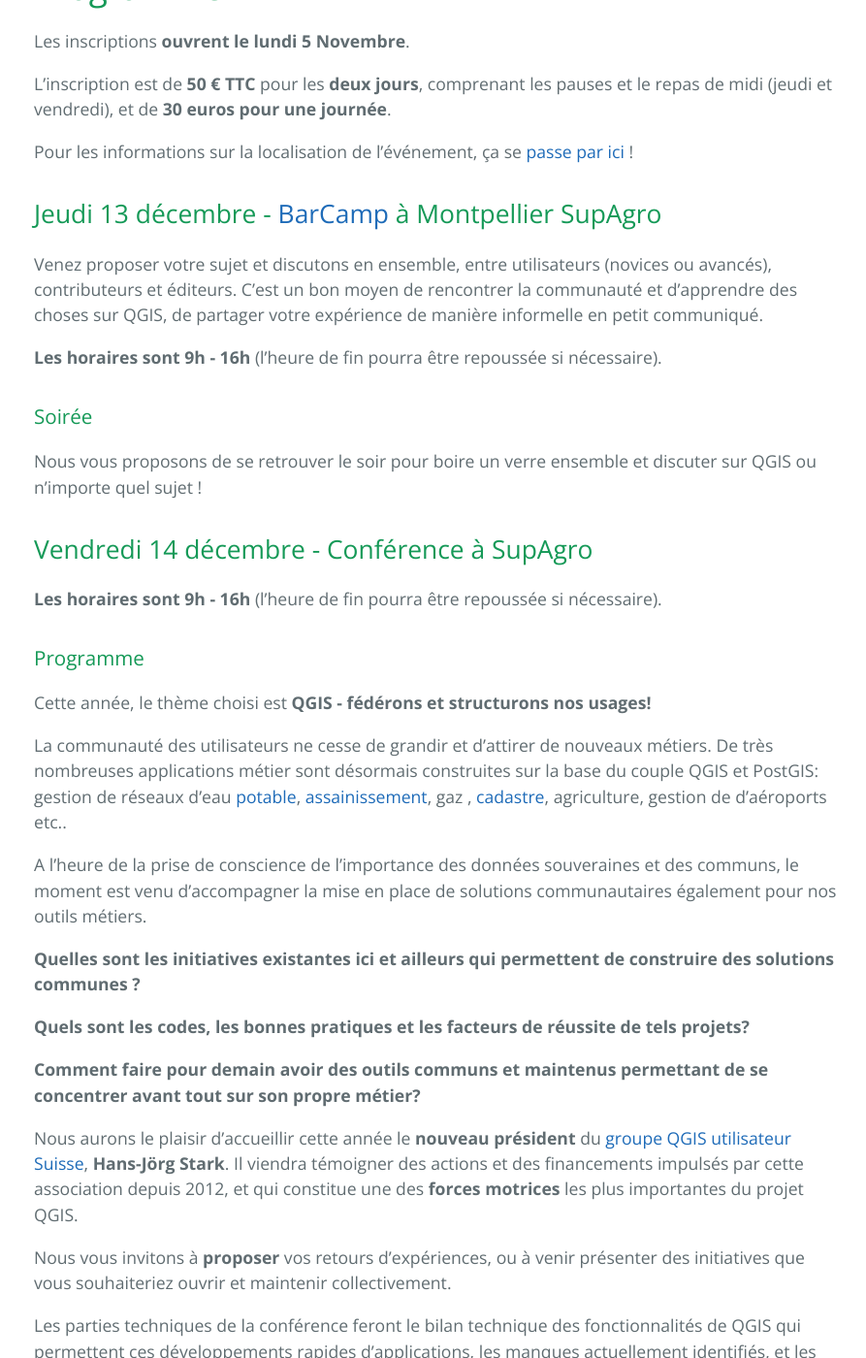
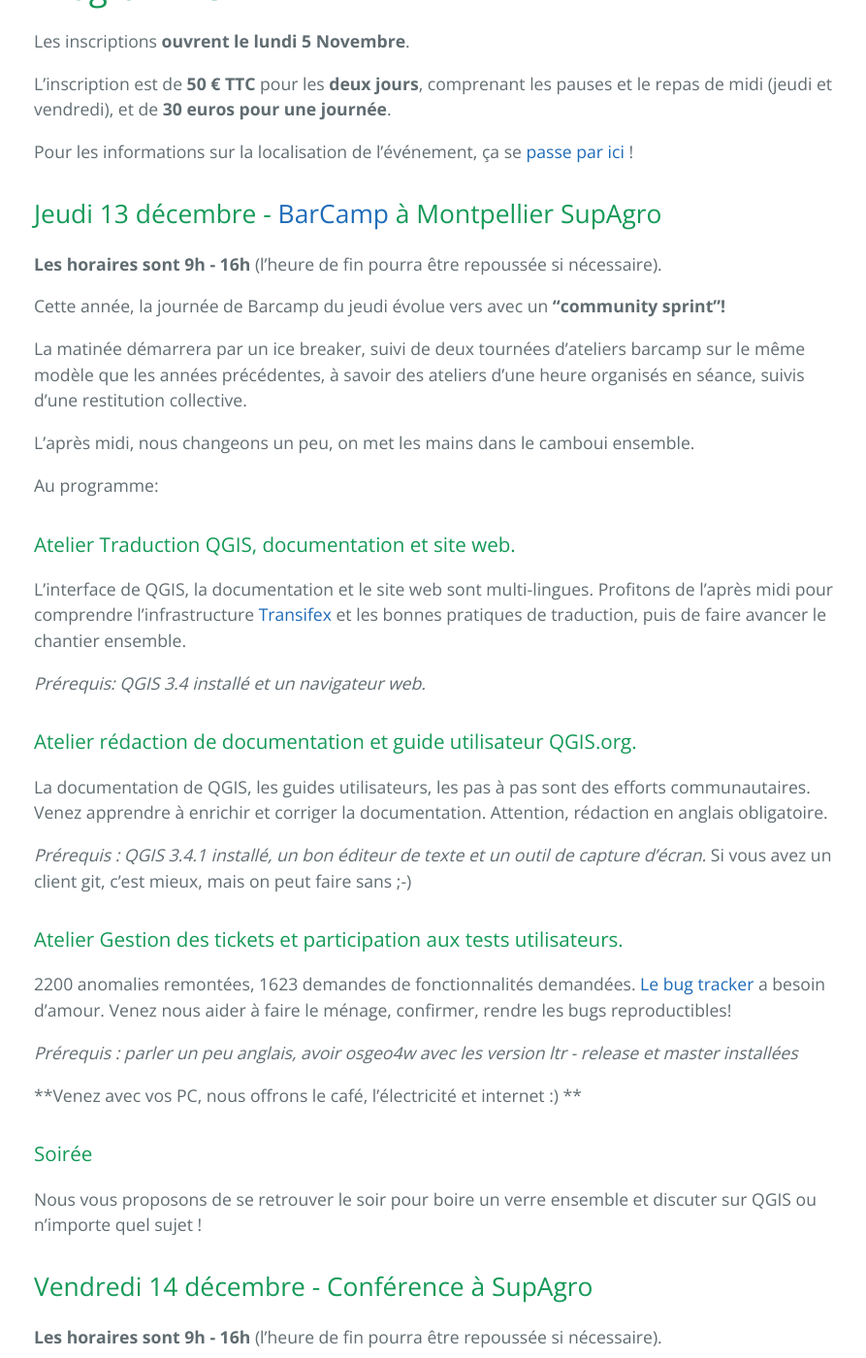
Before and after one commit to OSGeo-fr/QGIS-conf-fr-website, a Jekyll site: the page built from z20_programme.md, in a window 1280 px wide and 1400 px high, scrolled down 522 px. Shown: the whole window at 97% size, without its empty margins (189-1082 px from the left). Built offline with Jekyll 4.4.1, drawn with Linux system fonts in a browser that asks for light colours; some of the changed text lies outside the part shown.

Commit message:
update barcamp content

```diff
--- a/z20_programme.md
+++ b/z20_programme.md
@@ -14,9 +14,35 @@ Pour les informations sur la localisation de l'événement, ça se [passe par ic
 
 ## Jeudi 13 décembre - [BarCamp](https://fr.wikipedia.org/wiki/BarCamp) à Montpellier SupAgro
 
-Venez proposer votre sujet et discutons en ensemble, entre utilisateurs (novices ou avancés), contributeurs et éditeurs. C'est un bon moyen de rencontrer la communauté et d'apprendre des choses sur QGIS, de partager votre expérience de manière informelle en petit communiqué.
+**Les horaires sont 9h - 16h** (l'heure de fin pourra être repoussée si nécessaire).
 
-**Les horaires sont 9h - 16h** (l'heure de fin pourra être repoussée si nécessaire).
+Cette année, la journée de Barcamp du jeudi évolue vers avec un **"community sprint"!**
+
+La matinée démarrera par un ice breaker, suivi de deux tournées d'ateliers barcamp sur le même modèle que les années précédentes, à savoir des ateliers d'une heure organisés en séance, suivis d'une restitution collective.
+
+L'après midi, nous changeons un peu, on met les mains dans le camboui ensemble.
+
+Au programme:
+
+### Atelier Traduction QGIS, documentation et site web.
+
+L'interface de QGIS, la documentation et le site web sont multi-lingues. Profitons de l'après midi pour comprendre l'infrastructure [Transifex](https://www.transifex.com/qgis/QGIS/translate/#fr/qgis-application/149393953?q=translated%3Ano) et les bonnes pratiques de traduction, puis de faire avancer le chantier ensemble.
+
+*Prérequis: QGIS 3.4 installé et un navigateur web.*
+
+### Atelier rédaction de documentation et guide utilisateur QGIS.org.
+
+La documentation de QGIS, les guides utilisateurs, les pas à pas sont des efforts communautaires. Venez apprendre à enrichir et corriger la documentation. Attention, rédaction en anglais obligatoire.
+
+*Prérequis :  QGIS 3.4.1 installé, un bon éditeur de texte et un outil de capture d'écran.* Si vous avez un client git, c'est mieux, mais on peut faire sans ;-)
+
+### Atelier Gestion des tickets et participation aux tests utilisateurs.
+
+2200 anomalies remontées, 1623 demandes de fonctionnalités demandées. [Le bug tracker](https://issues.qgis.org/) a besoin d'amour. Venez nous aider à faire le ménage, confirmer, rendre les bugs reproductibles!
+
+*Prérequis : parler un peu anglais, avoir osgeo4w avec les version ltr - release et master installées*
+
+**Venez avec vos PC, nous offrons le café, l'électricité et internet :) **
 
 ### Soirée
 
@@ -33,12 +59,21 @@ Cette année, le thème choisi est **QGIS - fédérons et structurons nos usages
 
 La communauté des utilisateurs ne cesse de grandir et d'attirer de nouveaux métiers. De très nombreuses applications métier sont désormais construites sur la base du couple QGIS et PostGIS:  gestion de réseaux d'eau [potable](http://qwat.org/), [assainissement](https://github.com/QGEP),  gaz ,  [cadastre](https://plugins.qgis.org/plugins/cadastre/), agriculture, gestion de d'aéroports etc..
 
-A l'heure de la prise de conscience de l'importance des données souveraines et des communs, le moment est venu d'accompagner la mise en place de solutions communautaires également pour nos outils métiers.
+<button name="button" onclick="location.href='/presentation.html';">**Je propose une présentation**</button>
 
-**Quelles sont les initiatives existantes ici et ailleurs qui permettent de construire des solutions communes ?**
+<button name="button" onclick="location.href='/presentation.html';">**Je propose une présentation**</button>onnées souveraines et des communs, le moment
+<button name="button" onclick="location.href='/presentation.html';">**Je propose une présentation**</button>unautaires également pour nos outils métiers.
 
-**Quels sont les codes, les bonnes pratiques et les facteurs de réussite de tels projets?**
+<button name="button" onclick="location.href='/presentation.html';">**Je propose une présentation**</button>
 
+<button name="button" onclick="location.href='/presentation.html';">**Je propose une présentation**</button> qui permettent de construire des solutions
+<button name="button" onclick="location.href='/presentation.html';">**Je propose une présentation**</button>
+
+<button name="button" onclick="location.href='/presentation.html';">**Je propose une présentation**</button>
+
+<button name="button" onclick="location.href='/presentation.html';">**Je propose une présentation**</button>urs de réussite de tels projets?**
+
+<button name="button" onclick="location.href='/presentation.html';">**Je propose une présentation**</button>
 **Comment faire pour demain avoir des outils communs et maintenus permettant de se concentrer avant tout sur son propre métier?**
 
 Nous aurons le plaisir d'accueillir cette année le **nouveau président** du [groupe QGIS utilisateur Suisse](https://www.qgis.ch), **Hans-Jörg Stark**. Il viendra témoigner des actions et des financements impulsés par cette association depuis 2012, et qui constitue une des **forces motrices** les plus importantes du projet QGIS.
```
